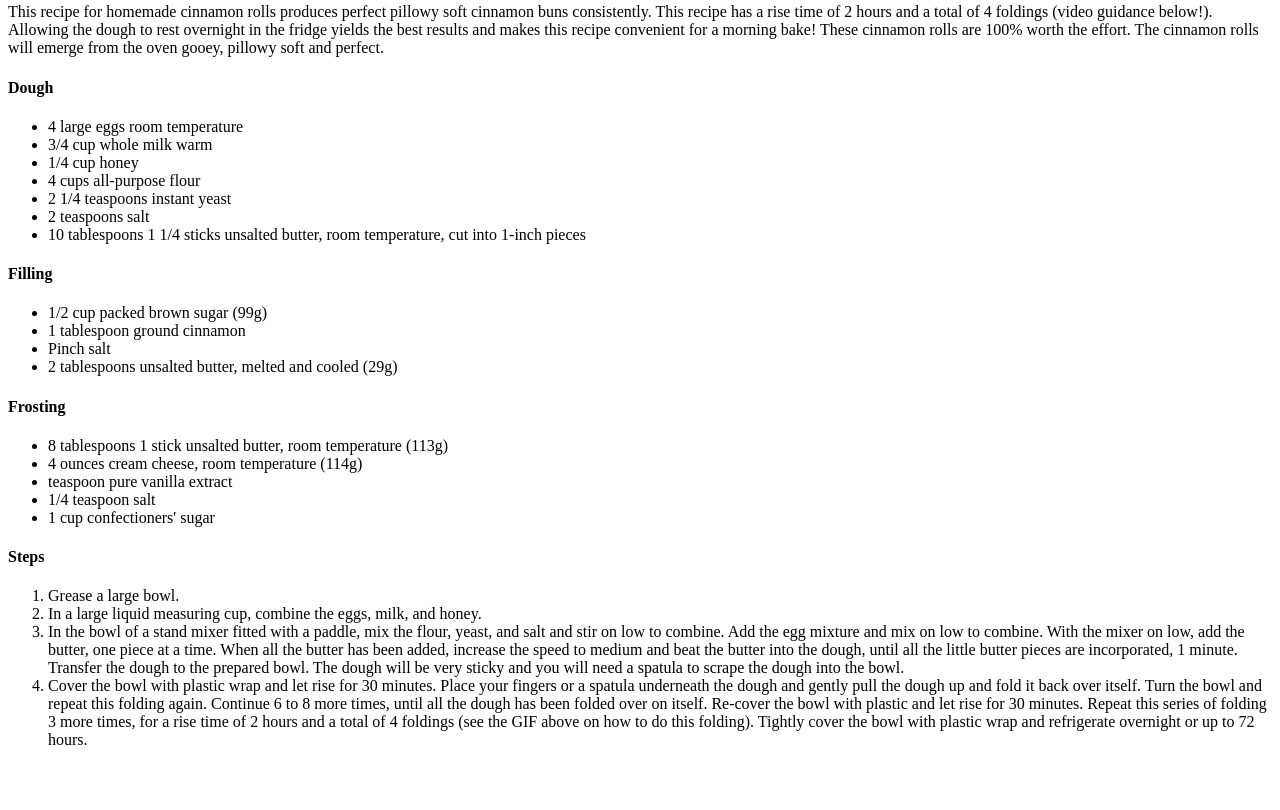
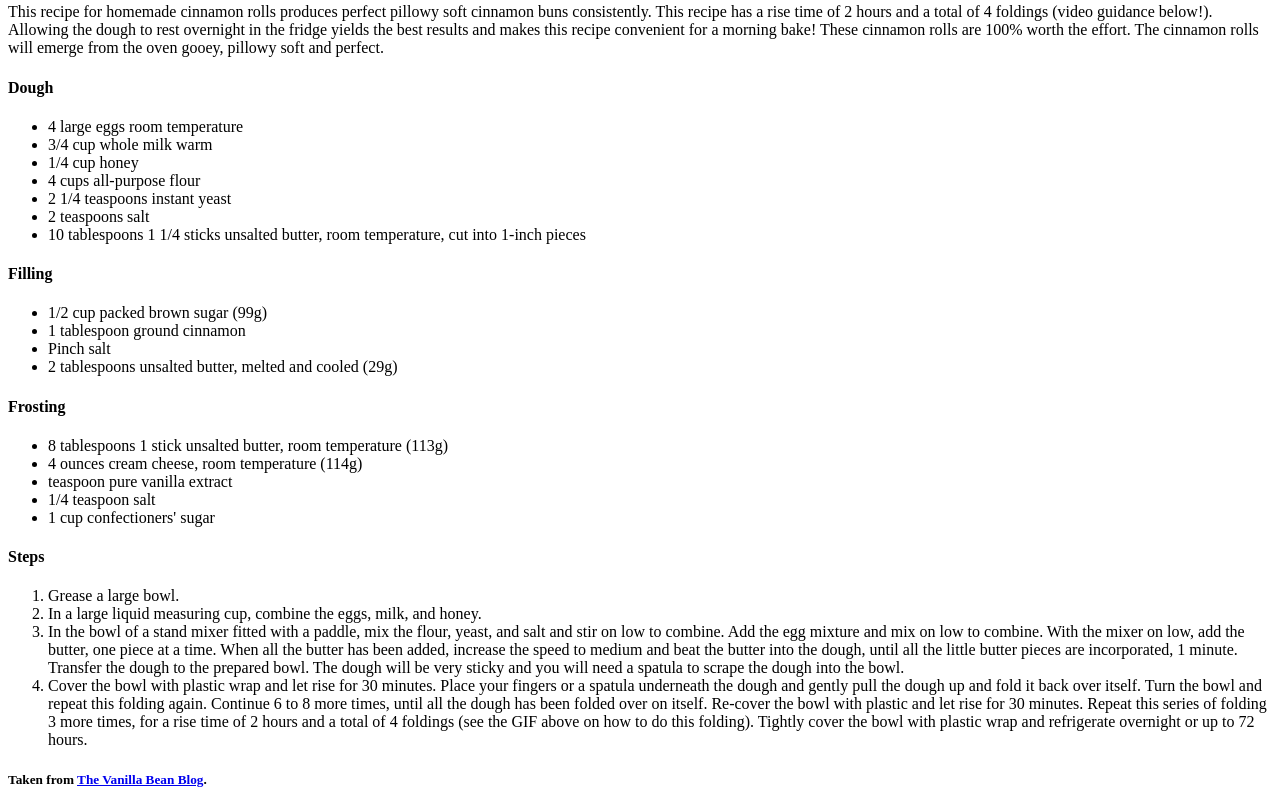
Before and after one commit to maribrowne/odin-recipes, a plain HTML site: page recipes/cinnamon_rolls.html in a window 1280 px wide. Shown: the part 1040-1850 px from the top of the page. Before the commit the page ends 1805 px from the top, so only its background shows below. Drawn offline with Linux system fonts and the light colour scheme.

Commit message:
Add link to original recipe website

```diff
--- a/recipes/cinnamon_rolls.html
+++ b/recipes/cinnamon_rolls.html
@@ -59,5 +59,6 @@
                 of 4 foldings (see the GIF above on how to do this folding). Tightly cover the bowl with plastic
                 wrap and refrigerate overnight or up to 72 hours.</li>
         </ol>
+        <h5>Taken from <a href="https://www.thevanillabeanblog.com/cinnamon-rolls/">The Vanilla Bean Blog</a>.</h5>
     </body>
 </html>
```
